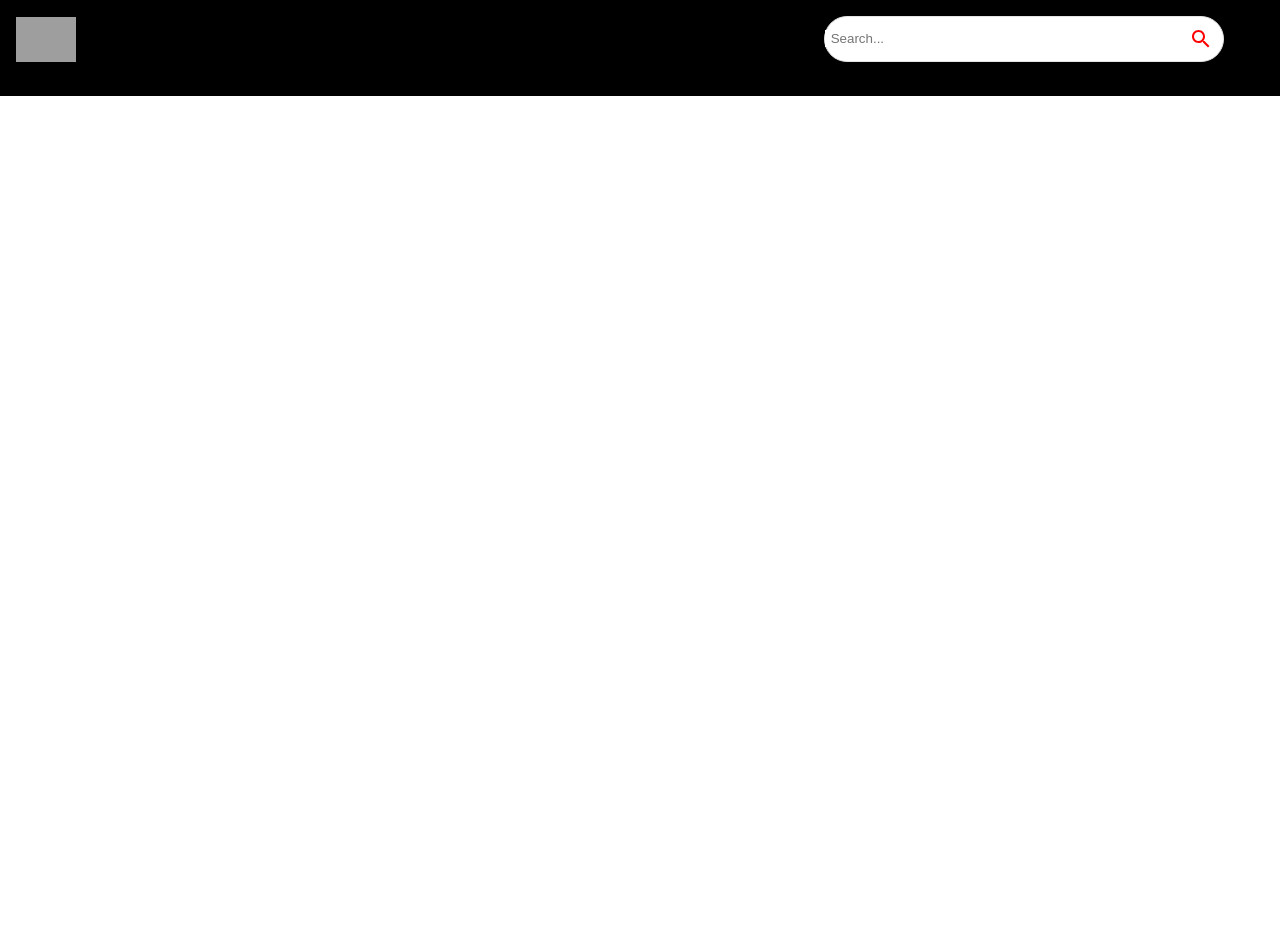
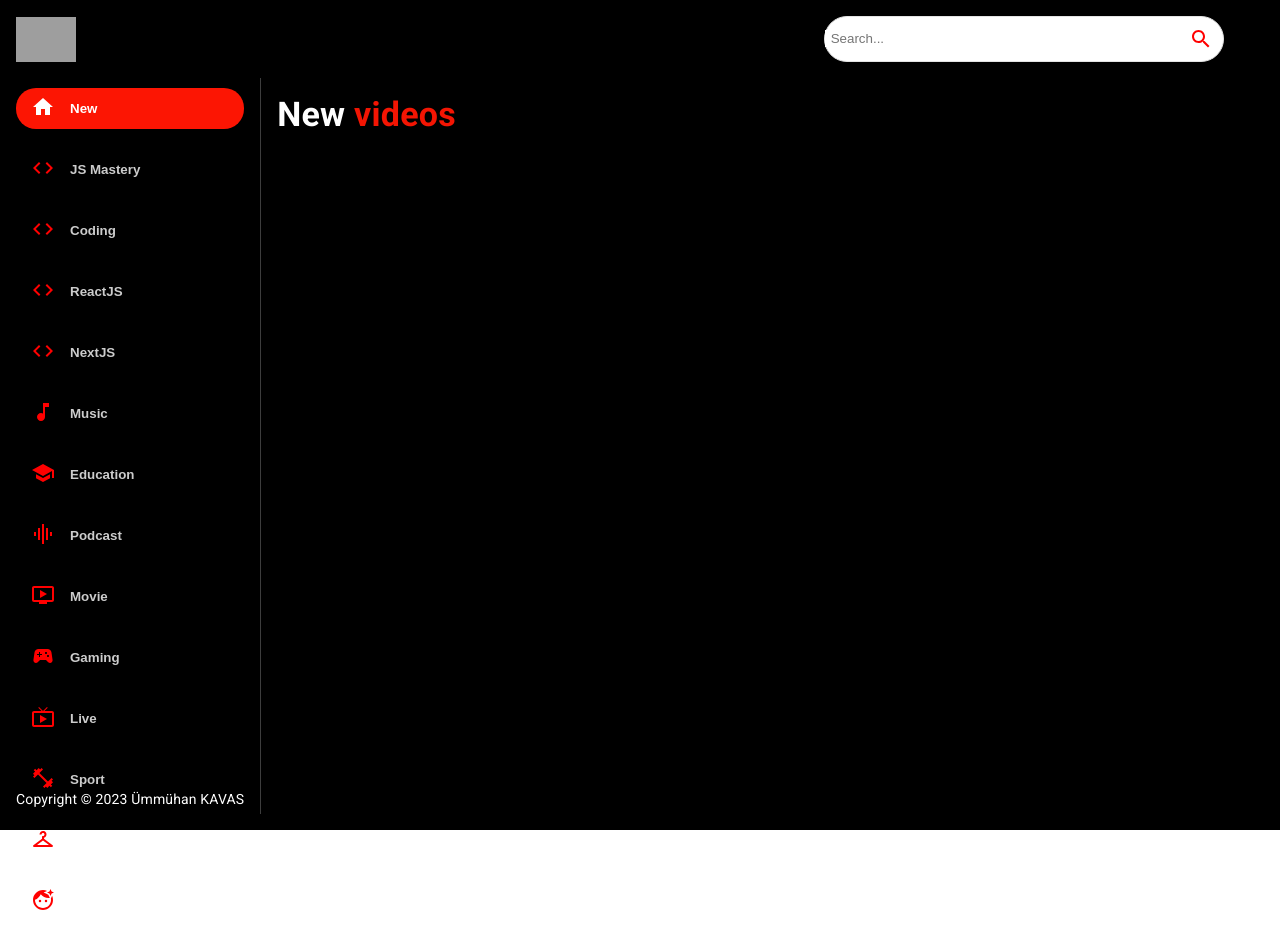
Before and after one commit to Ummuhankavas/youtube_clone, a React (Create React App) app: page / in a window 1280 px wide. Shown: the top 950 px of the page. Before the commit the page ends 800 px from the top, so only its background shows below. Built offline with nearby package versions, Linux system fonts and the light colour scheme; grey boxes are pictures that could not be loaded.

Commit message:
feed created index.js updated

```diff
--- a/src/components/Feed.jsx
+++ b/src/components/Feed.jsx
@@ -1,9 +1,34 @@
-import React from 'react'
+import React from 'react';
+import {useState, useEffect }from 'react';
+import { Box, Stack, Typography } from '@mui/material';
+import { SideBar, Videos } from '../components';
+
 
 const Feed = () => {
+
   return (
-    <div>Feed</div>
-  )
-}
+    <Stack sx={{ flexDirection: { sx: "column", md: "row" } }}>
+      <Box sx={{ height: { sx: 'auto', md: '92vh'  }, borderRight: '1px solid #3d3d3d', px: {sx:0, md: 2 }}}>
+        <SideBar/>
 
-export default Feed
+        <Typography className="copyright" variant="body2" sx={{ mt: 1.5, color: "#fff", }}>
+          Copyright © 2023 Ümmühan KAVAS
+        </Typography>
+
+      </Box>
+
+      <Box p={2} sx={{overflow: 'auto', height: '90vh', flex: 2}}>
+        <Typography variant='h4'
+        fontWeight='bold' mb={2} sx={{color:'white'}}>
+        New <span style={{ color: '#F31503'}}>videos</span>
+        </Typography>
+
+        <Videos videos={[]}/>
+      </Box>
+
+
+    </Stack>
+  );
+};
+
+export default Feed;
--- /dev/null
+++ b/src/components/Videos.jsx
@@ -0,0 +1,9 @@
+import React from 'react'
+
+const Videos = () => {
+  return (
+    <div>Videos</div>
+  )
+}
+
+export default Videos
--- a/src/components/index.js
+++ b/src/components/index.js
@@ -5,3 +5,4 @@
 export { default as VideoDetail } from './VideoDetail';
 export { default as SearchBar } from './SearchBar';
 export { default as SideBar } from './SideBar';
+export { default as Videos } from './Videos';
```
